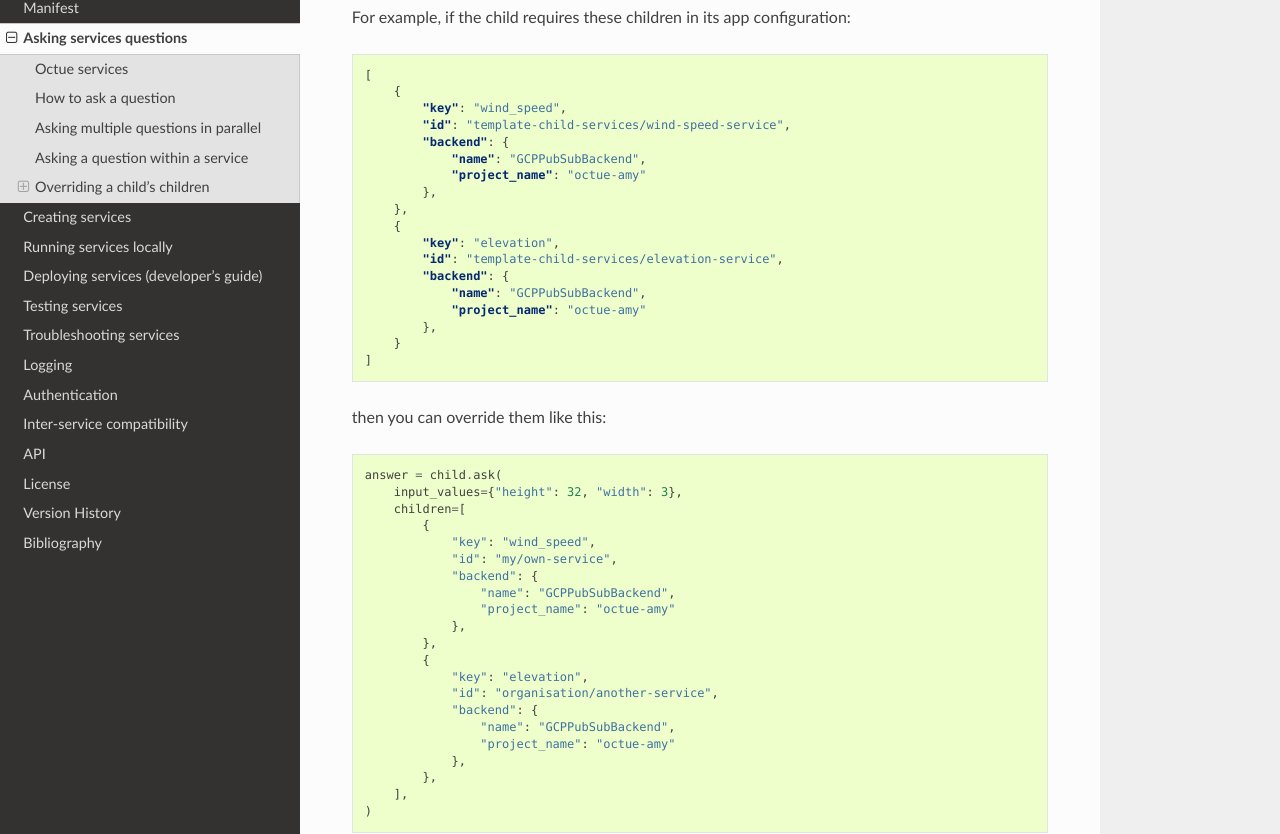
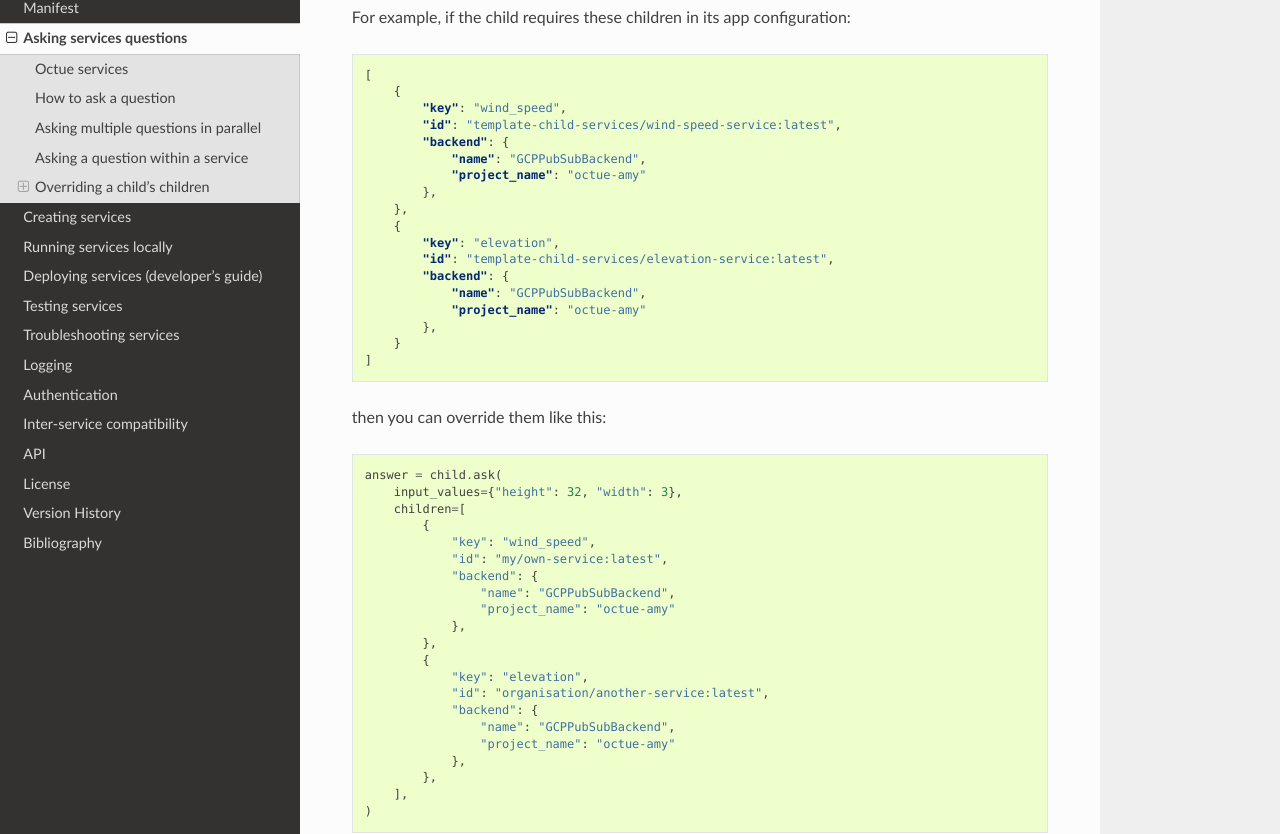
Before and after one commit to octue/octue-sdk-python, a Sphinx documentation site: the page built from docs/source/asking_questions.rst, in a window 1280 px wide and 1400 px high, scrolled down 3604 px. Shown: the part 256-1090 px from the top of the window. Built offline with Sphinx 7.4.7 and the Read the Docs theme 2.0.0, drawn with Linux system fonts in a browser that asks for light colours; some of the changed text lies outside the part shown.

Commit message:
DOC: Update service ID usage in docs
skipci

```diff
--- a/docs/source/asking_questions.rst
+++ b/docs/source/asking_questions.rst
@@ -47,7 +47,7 @@ input values and/or an input manifest.
     from octue.resources import Child
 
     child = Child(
-        id="my-organisation/my-service",
+        id="my-organisation/my-service:latest",
         backend={"name": "GCPPubSubBackend", "project_name": "my-project"},
     )
 
@@ -122,7 +122,7 @@ if your app configuration file is:
       "children": [
         {
           "key": "wind_speed",
-          "id": "template-child-services/wind-speed-service",
+          "id": "template-child-services/wind-speed-service:latest",
           "backend": {
             "name": "GCPPubSubBackend",
             "project_name": "my-project"
@@ -130,7 +130,7 @@ if your app configuration file is:
         },
         {
           "key": "elevation",
-          "id": "template-child-services/elevation-service",
+          "id": "template-child-services/elevation-service:latest",
           "backend": {
             "name": "GCPPubSubBackend",
             "project_name": "my-project"
@@ -183,7 +183,7 @@ For example, if the child requires these children in its app configuration:
     [
         {
             "key": "wind_speed",
-            "id": "template-child-services/wind-speed-service",
+            "id": "template-child-services/wind-speed-service:latest",
             "backend": {
                 "name": "GCPPubSubBackend",
                 "project_name": "octue-amy"
@@ -191,7 +191,7 @@ For example, if the child requires these children in its app configuration:
         },
         {
             "key": "elevation",
-            "id": "template-child-services/elevation-service",
+            "id": "template-child-services/elevation-service:latest",
             "backend": {
                 "name": "GCPPubSubBackend",
                 "project_name": "octue-amy"
@@ -208,7 +208,7 @@ then you can override them like this:
         children=[
             {
                 "key": "wind_speed",
-                "id": "my/own-service",
+                "id": "my/own-service:latest",
                 "backend": {
                     "name": "GCPPubSubBackend",
                     "project_name": "octue-amy"
@@ -216,7 +216,7 @@ then you can override them like this:
             },
             {
                 "key": "elevation",
-                "id": "organisation/another-service",
+                "id": "organisation/another-service:latest",
                 "backend": {
                     "name": "GCPPubSubBackend",
                     "project_name": "octue-amy"
--- a/docs/source/manifest.rst
+++ b/docs/source/manifest.rst
@@ -45,8 +45,7 @@ Get an Octue service to analyse data for you as part of a larger analysis.
     from octue.resources import Child
 
     child = Child(
-        name="wind_speed",
-        id="4acbf2aa-54ce-4bae-b473-a062e21b3d57",
+        id="octue/wind-speed:latest",
         backend={"name": "GCPPubSubBackend", "project_name": "my-project"},
     )
 
```
Also changed, not shown: docs/source/testing_services.rst (+5 -6 lines).
